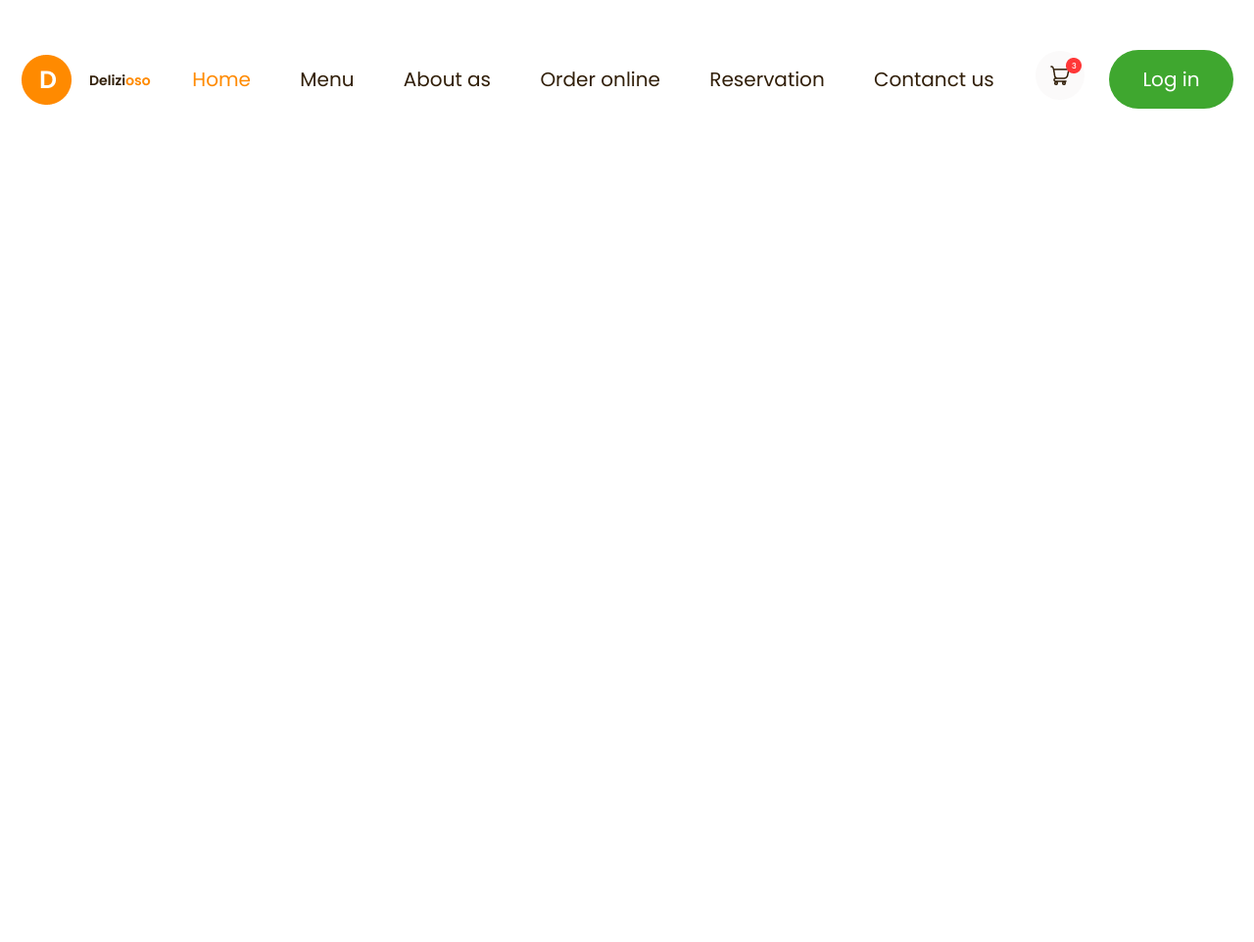
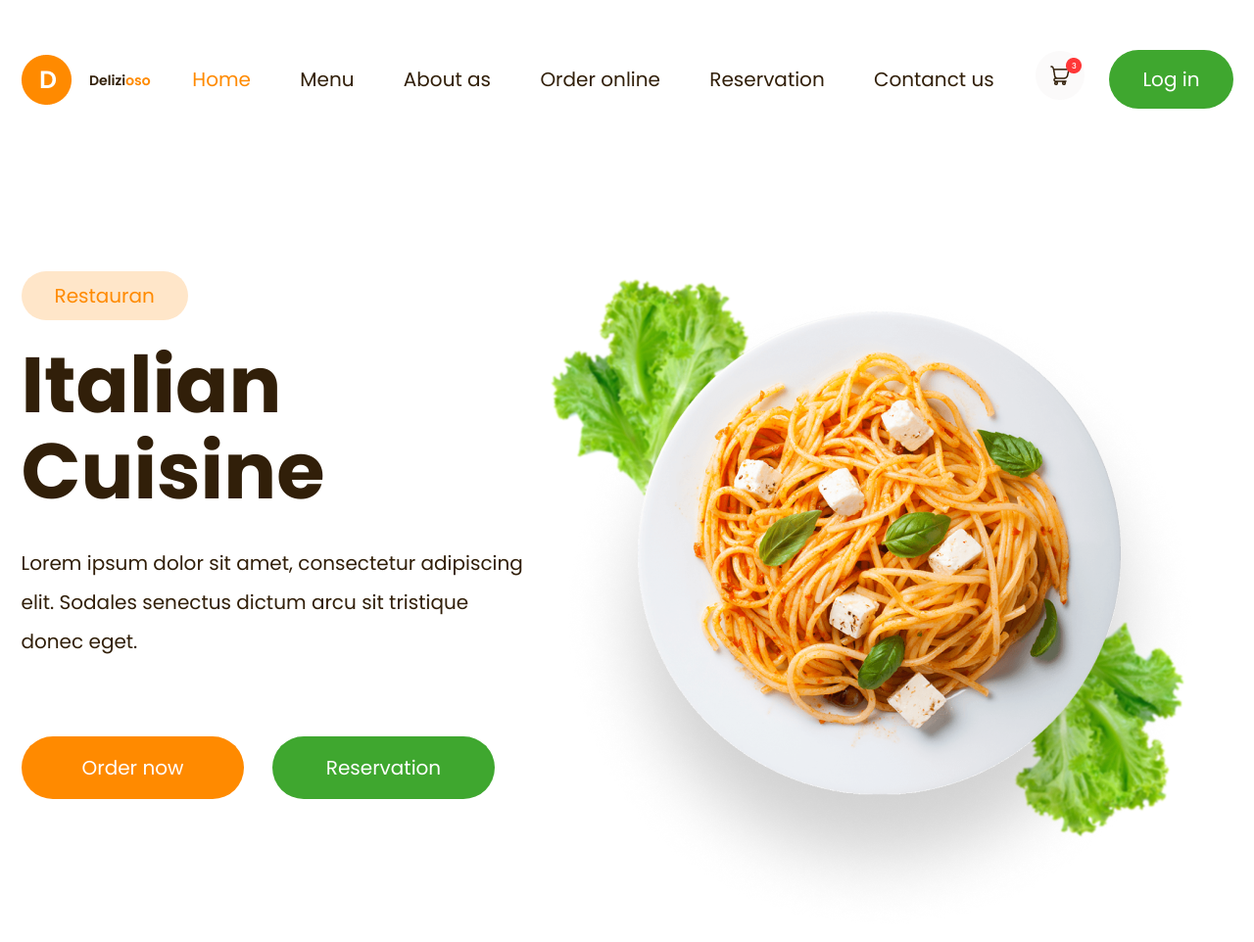
Before and after one commit to Zaydao/restaurant, a plain HTML site: page index.html in a window 1280 px wide. Shown: the whole page at 98% size. Before the commit the page ends 800 px from the top, so only its background shows below. Drawn offline with Linux system fonts and the light colour scheme.

Commit message:
Add intro content

```diff
--- a/assets/style/style.css
+++ b/assets/style/style.css
@@ -2,6 +2,7 @@
     --black: #311F09;
     --orange: #FF8A00;
     --green: #3FA72F;
+    --wite-orange: #ffe6c9;
 }
 
 body, html{
@@ -15,6 +16,11 @@ body, html{
 
 *{
     box-sizing: border-box;
+
+}
+h1, h2, h3, h4, p{
+    margin: 0;
+    padding: 0;
 }
 .container{
     max-width: 1237px;
@@ -75,3 +81,60 @@ nav a:last-of-type{
 nav a.checked{
     color: var(--orange);
 }
+
+/* main */
+
+main{
+    margin-top: 166px;
+
+}
+
+.main-container{
+    display: flex;
+    justify-content: space-between;
+
+}
+.main-content-about{
+    color: var(--orange);
+    background-color: var(--wite-orange);
+    padding: 10px 34px;
+    border-radius: 126px;
+    display: inline-block;
+    margin-bottom: 22px;
+}
+.main-container h1{
+    color: var(--black);
+    font-size: 80px;
+    line-height: 110%;
+    margin-bottom: 30px;
+}
+.main-container p{
+    margin-bottom:77px ;
+    font-weight: 400px;
+    line-height: 200%;
+    color: var(--black);
+}
+
+.main-content-buttons a:first-of-type{
+    padding: 17px 62px ;
+    background-color: var(--orange);
+    border-radius: 162px;
+    color: #FFF;
+    text-decoration: none;
+    margin-right: 23px;
+    transition: transform .4s ease;
+    display: inline-block;
+}
+.main-content-buttons a:last-of-type{
+    padding: 17px 55px ;
+    background-color: var(--green);
+    border-radius: 162px;
+    color: #fff;
+    text-decoration: none;
+    margin-right: 23px;
+    transition: transform .4s ease;
+    display: inline-block;
+}
+.main-content-buttons a:hover{
+    transform: scale(1.10);
+}
--- a/index.html
+++ b/index.html
@@ -42,5 +42,30 @@
         </div>
      </header>
 
+     <!-- main -->
+      <main>
+        <div class="container">
+            <div class="main-container">
+
+                <div>
+                    <div class="main-content-about">Restauran</div>
+
+                    <h1>Italian <br> Cuisine</h1>
+                    <p>Lorem ipsum dolor sit amet, consectetur adipiscing elit. Sodales senectus dictum arcu sit tristique <br> donec eget.</p>
+
+                    <div class="main-content-buttons">
+                        <a href="#">Order now</a>
+                        <a href="#">Reservation</a>
+
+                    </div>
+                </div>
+                <div>
+                    <img src="assets/images/pasta.png" alt="">
+                </div>
+
+            </div>
+        </div>
+      </main>
+
 </body>
 </html>
```
Also changed, not shown: assets/images/pasta.png (added).
